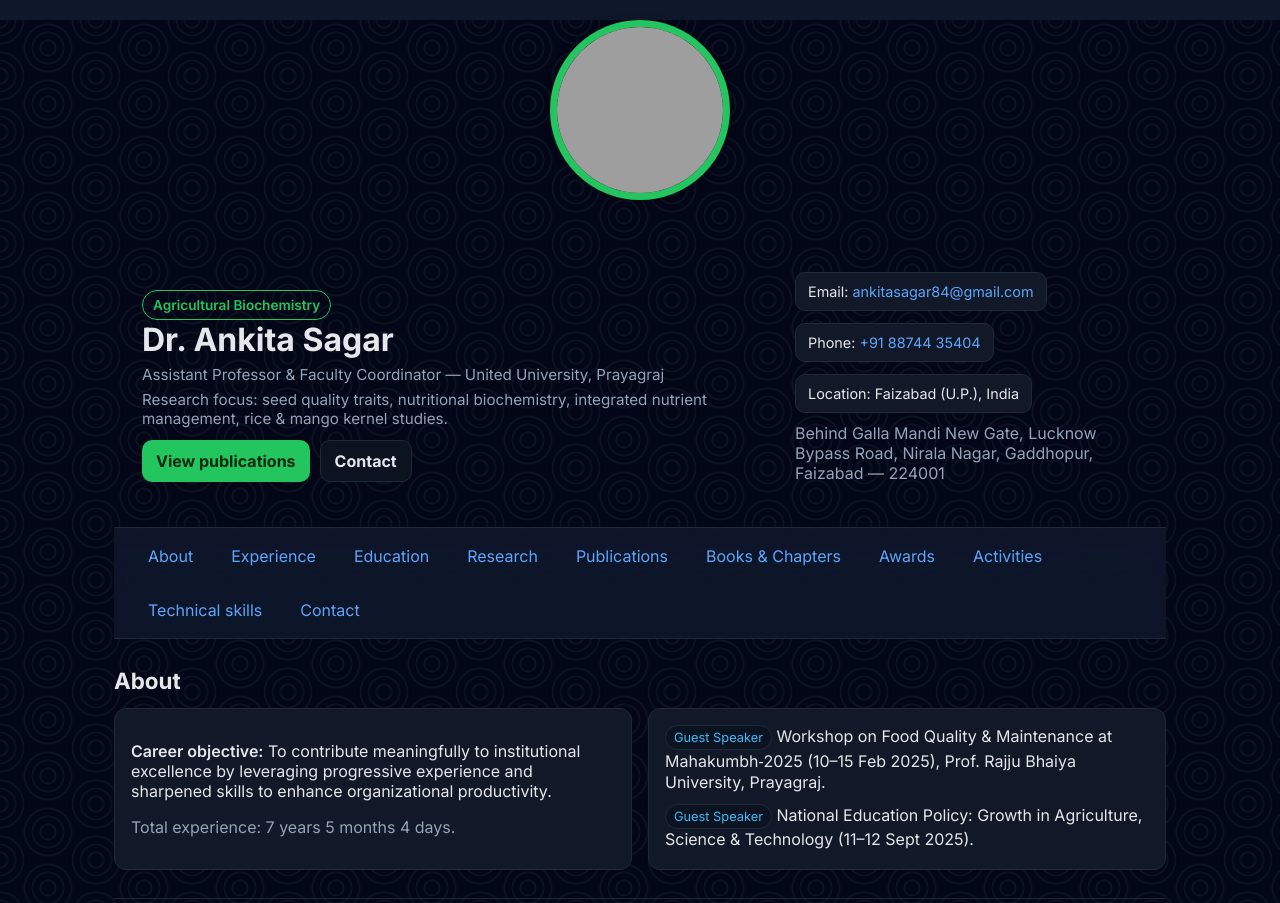
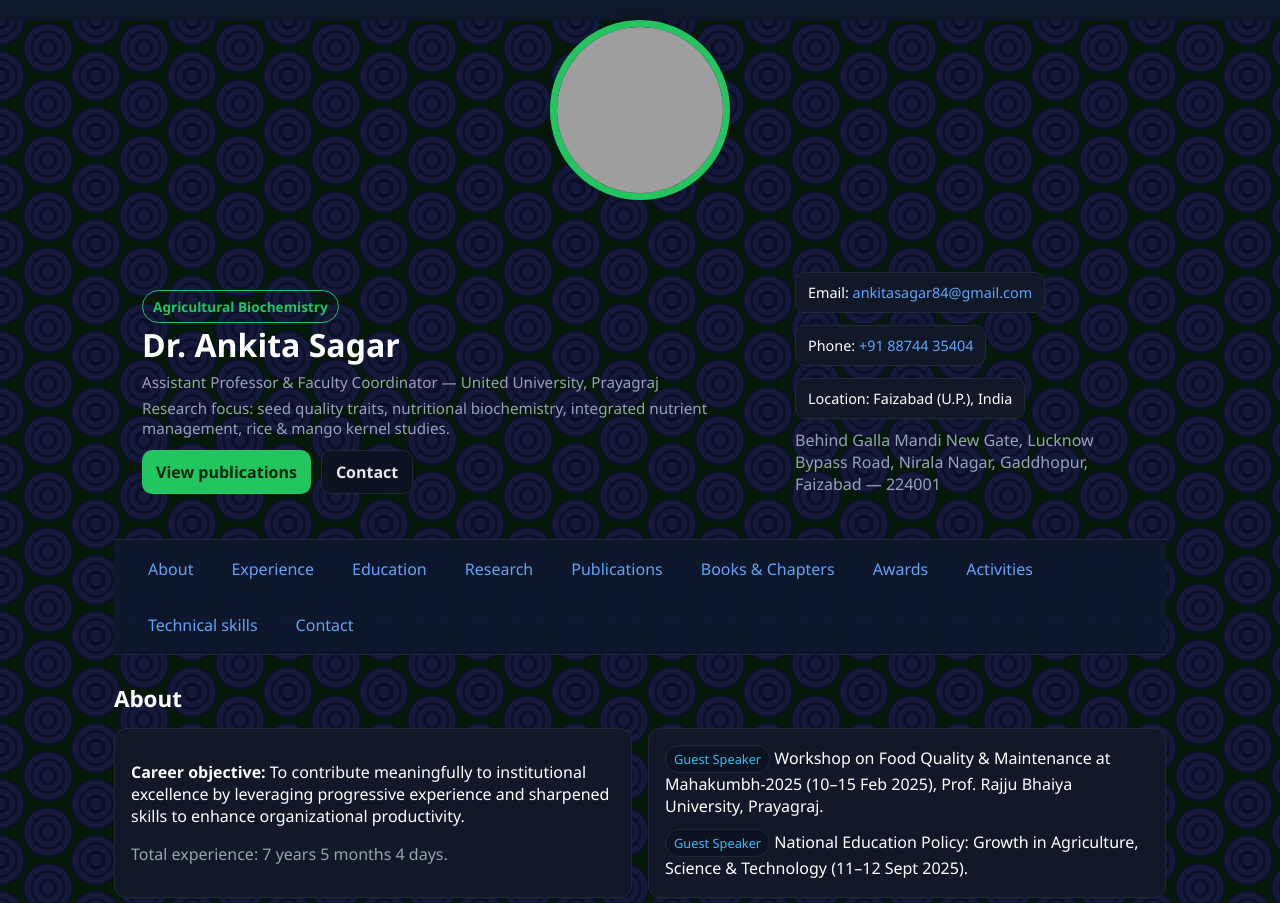
Before and after one commit to byankita/Portfolio-Web, a plain HTML site: page index.html in a window 1280 px wide. Shown: the top 903 px of the page. Drawn offline with Linux system fonts and the light colour scheme; grey boxes are pictures that could not be loaded.

Commit message:
Update script.css

```diff
--- a/script.css
+++ b/script.css
@@ -1,17 +1,56 @@
 body {
-  --c1: #020617;
-  --c2: #0b1220;
-  --c3: transparent;
+  --c1: #041806;
+  --c2: #0a0e27;
+  --c3: #151a3a;
+  --c4: #202540;
+  --c5: #2a304a;
 
-  --circle: var(--c3) 6px, var(--c2) 7px 8px, var(--c3) 9px 14px,
-    var(--c2) 15px 16px, var(--c3) 17px 22px, var(--c2) 23px 24px,
-    transparent 25px;
+  --pattern:
+    radial-gradient(circle at 96px 56px, var(--c3) 5px, var(--c2) 6px 9px, var(--c3) 10px 15px, var(--c2) 16px 17px, var(--c3) 18px 23px, var(--c2) 24px 25px, transparent 26px),
+    radial-gradient(circle at 96px 0, var(--c3) 5px, var(--c2) 6px 9px, var(--c3) 10px 15px, var(--c2) 16px 17px, var(--c3) 18px 23px, var(--c2) 24px 25px, transparent 26px),
+    radial-gradient(circle at 48px 28px, var(--c3) 5px, var(--c2) 6px 9px, var(--c3) 10px 15px, var(--c2) 16px 17px, var(--c3) 18px 23px, var(--c2) 24px 25px, transparent 26px),
+    radial-gradient(circle at 0 56px, var(--c3) 5px, var(--c2) 6px 9px, var(--c3) 10px 15px, var(--c2) 16px 17px, var(--c3) 18px 23px, var(--c2) 24px 25px, transparent 26px),
+    radial-gradient(circle at 0 0, var(--c3) 5px, var(--c2) 6px 9px, var(--c3) 10px 15px, var(--c2) 16px 17px, var(--c3) 18px 23px, var(--c2) 24px 25px, transparent 26px);
 
-  background: radial-gradient(circle at 96px 56px, var(--circle)),
-    radial-gradient(circle at 96px 0, var(--circle)),
-    radial-gradient(circle at 48px 28px, var(--circle)),
-    radial-gradient(circle at 0 56px, var(--circle)),
-    radial-gradient(circle at 0 0, var(--circle));
+  background:
+    var(--pattern),
+    linear-gradient(135deg, rgba(50, 70, 120, 0.05) 0%, transparent 100%);
   background-size: 96px 56px;
   background-color: var(--c1);
+  background-attachment: fixed;
+  color: #ffffff;
+  font-family: 'Segoe UI', 'Arial', sans-serif;
+  min-height: 100vh;
+  margin: 0;
+  padding: 0;
+  transition: all 0.3s ease;
 }
+
+/* Enhanced hover effect */
+body:hover {
+  background-size: 100px 60px;
+  background-position: 0 0, 0 0, 0 0, 0 0, 0 0;
+  background-color: #030516;
+  box-shadow: 0 0 20px rgba(40, 60, 100, 0.2);
+}
+
+/* Optional: Add subtle texture */
+body::before {
+  content: "";
+  position: fixed;
+  top: 0;
+  left: 0;
+  width: 100%;
+  height: 100%;
+  background:
+    radial-gradient(circle at 96px 56px, rgba(255, 255, 255, 0.01) 5px, transparent 6px),
+    radial-gradient(circle at 96px 0, rgba(255, 255, 255, 0.01) 5px, transparent 6px),
+    radial-gradient(circle at 48px 28px, rgba(255, 255, 255, 0.01) 5px, transparent 6px),
+    radial-gradient(circle at 0 56px, rgba(255, 255, 255, 0.01) 5px, transparent 6px),
+    radial-gradient(circle at 0 0, rgba(255, 255, 255, 0.01) 5px, transparent 6px);
+  background-size: 96px 56px;
+  background-color: transparent;
+  z-index: -1;
+  opacity: 0.05;
+  pointer-events: none;
+}
```
